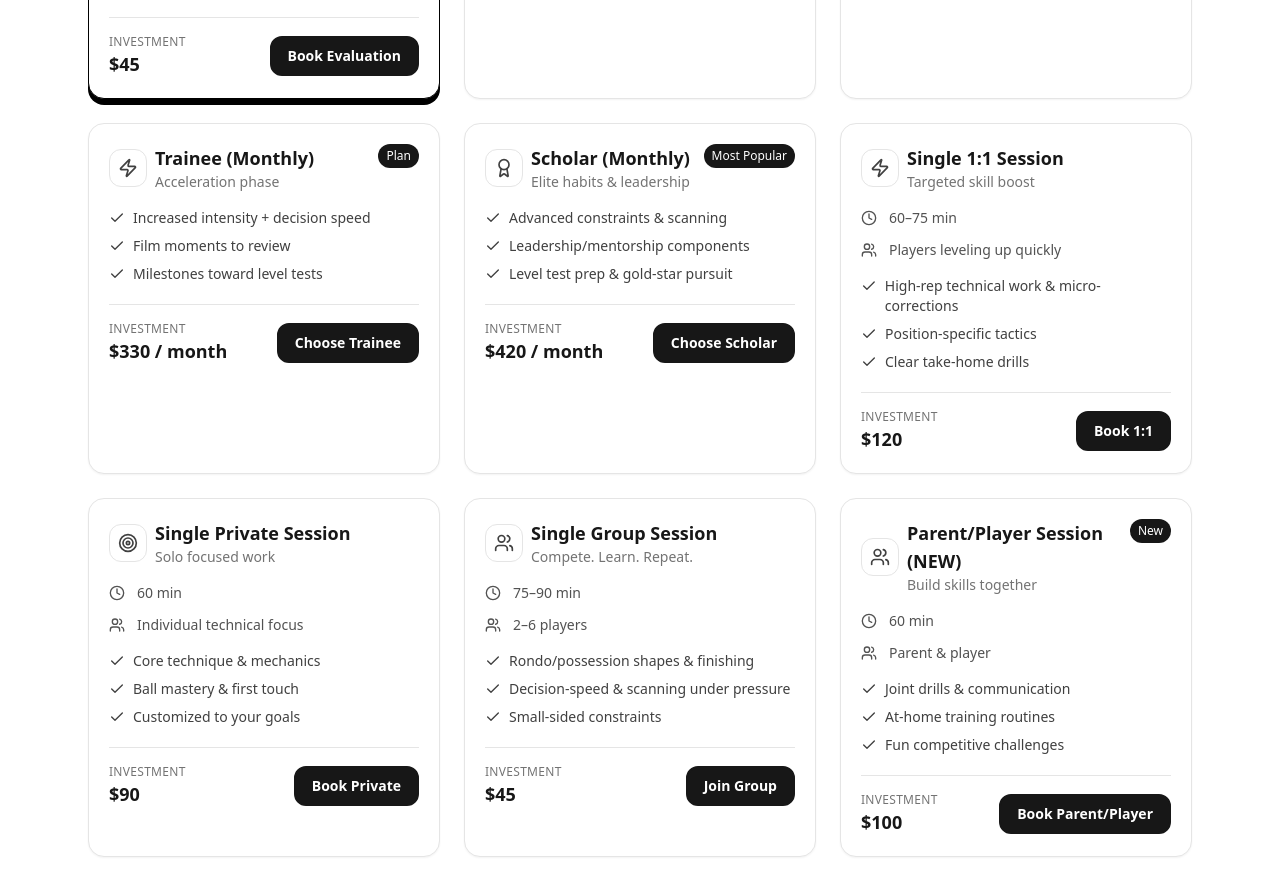
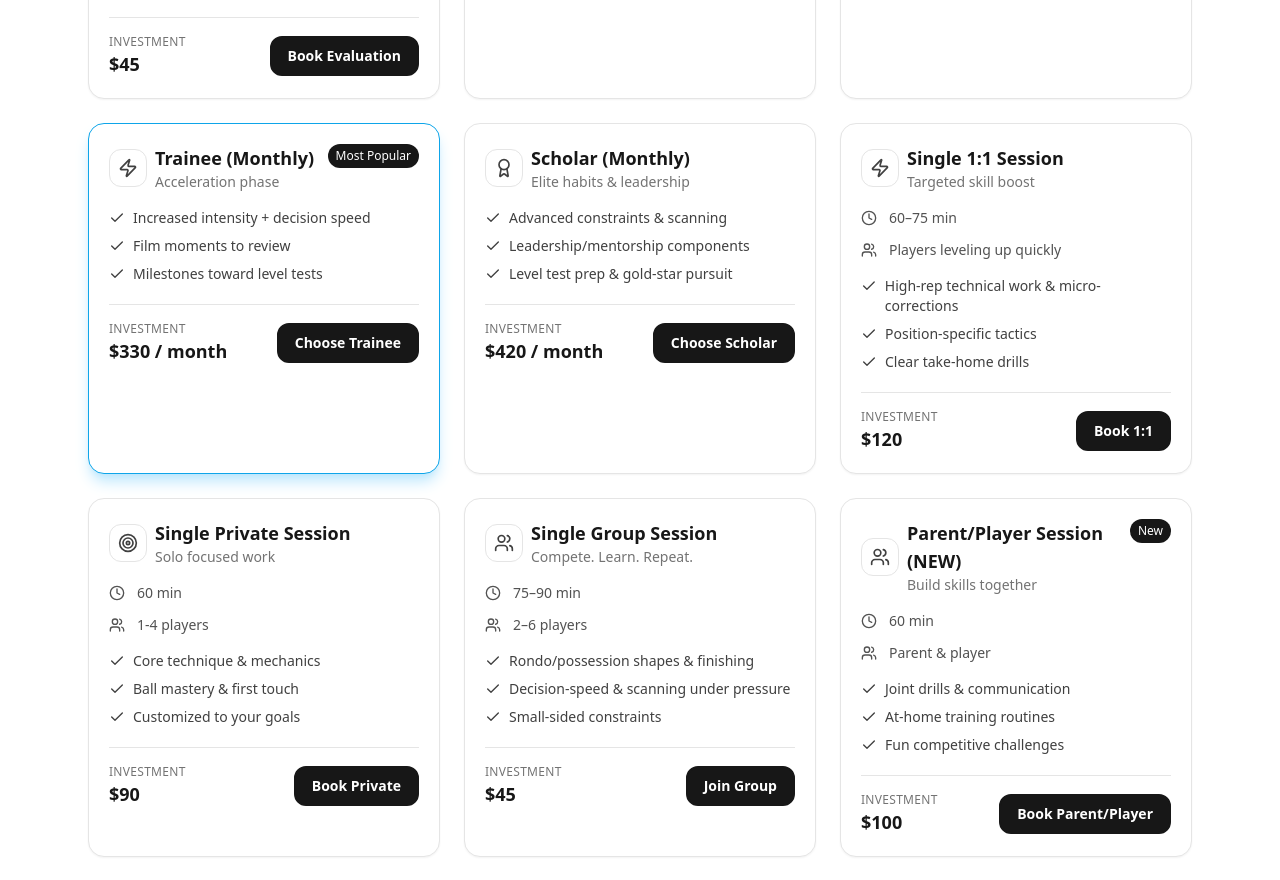
Before and after one commit to BiaseSports/biaseports-site, a Next.js app: page /programs in a window 1280 px wide. Shown: the part 480-1360 px from the top of the page. Built offline with nearby package versions, Linux system fonts and the light colour scheme.

Commit message:
Update TrainingPlansSection.jsx

```diff
--- a/components/TrainingPlansSection.jsx
+++ b/components/TrainingPlansSection.jsx
@@ -59,7 +59,7 @@ const plans = [
     price: "$330 / month",
     duration: "",
     audience: "",
-    badge: "Plan",
+    badge: "Most Popular",
     highlights: [
       "Increased intensity + decision speed",
       "Film moments to review",
@@ -75,7 +75,7 @@ const plans = [
     price: "$420 / month",
     duration: "",
     audience: "",
-    badge: "Most Popular",
+    badge: "",
     highlights: [
       "Advanced constraints & scanning",
       "Leadership/mentorship components",
@@ -106,7 +106,7 @@ const plans = [
     tagline: "Solo focused work",
     price: "$90",
     duration: "60 min",
-    audience: "Individual technical focus",
+    audience: "1-4 players",
     badge: "",
     highlights: [
       "Core technique & mechanics",
@@ -240,7 +240,12 @@ export default function TrainingPlansSection() {
       {/* Plans grid */}
       <div className="mx-auto max-w-6xl px-6 pb-14 grid gap-6 sm:grid-cols-2 lg:grid-cols-3">
         {plans.map((p) => (
-          <article key={p.id} className={`relative rounded-2xl border ${p.featured ? "border-black shadow-[0_6px_0_#000]" : "border-neutral-200 shadow-sm"} bg-white p-5 transition-transform hover:-translate-y-0.5`}>
+          <article key={p.id} className={`relative rounded-2xl border bg-white p-5 transition-transform hover:-translate-y-0.5 ${
+    p.badge === "Most Popular"
+      ? "border-sky-500 shadow-lg shadow-sky-200"
+      : "border-neutral-200 shadow-sm"
+  }`}
+>
             <div className="flex items-start justify-between">
               <div className="flex items-center gap-2 text-neutral-700">
                 <div className="rounded-xl border border-neutral-200 p-2">{p.icon}</div>
```
